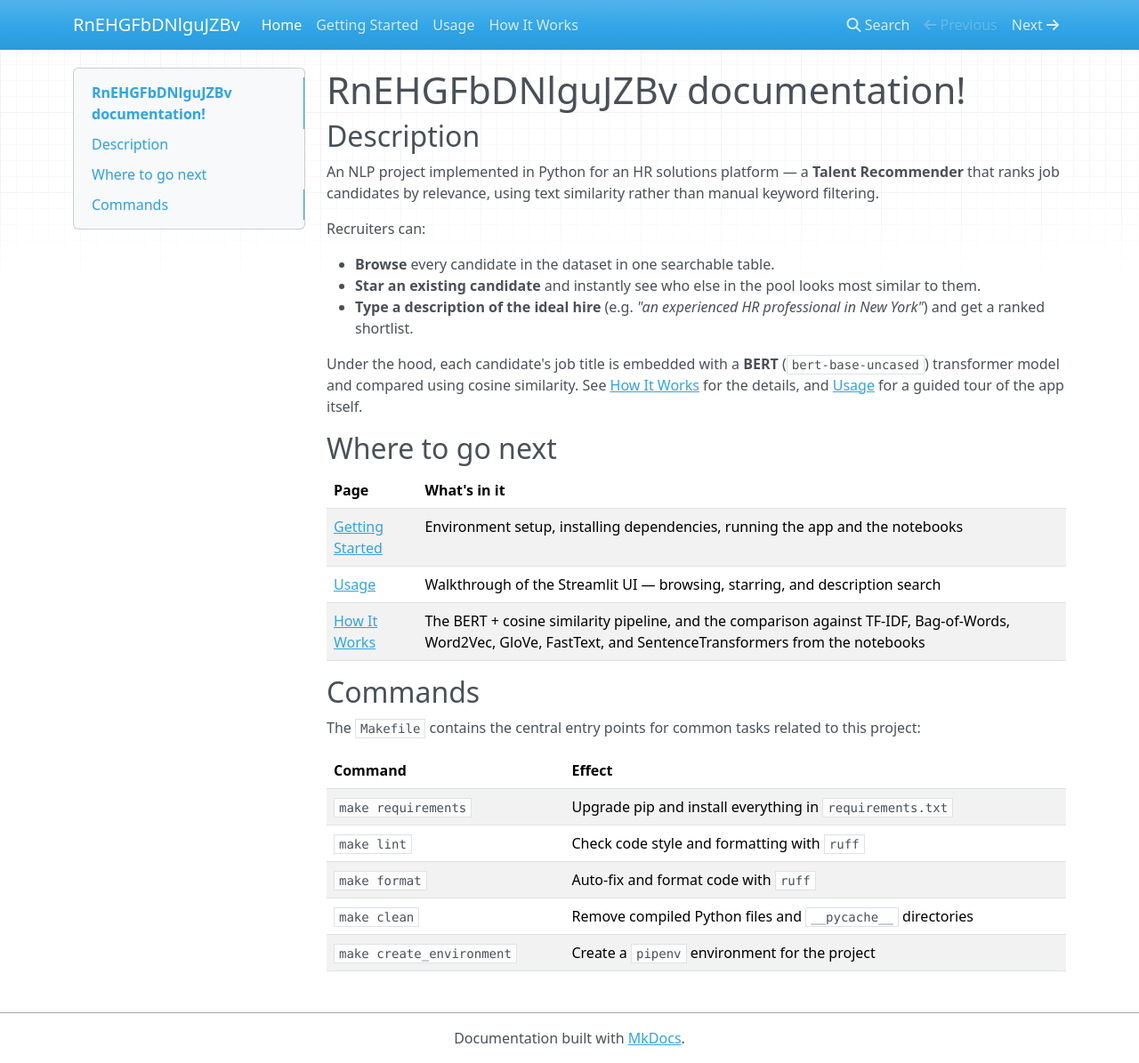
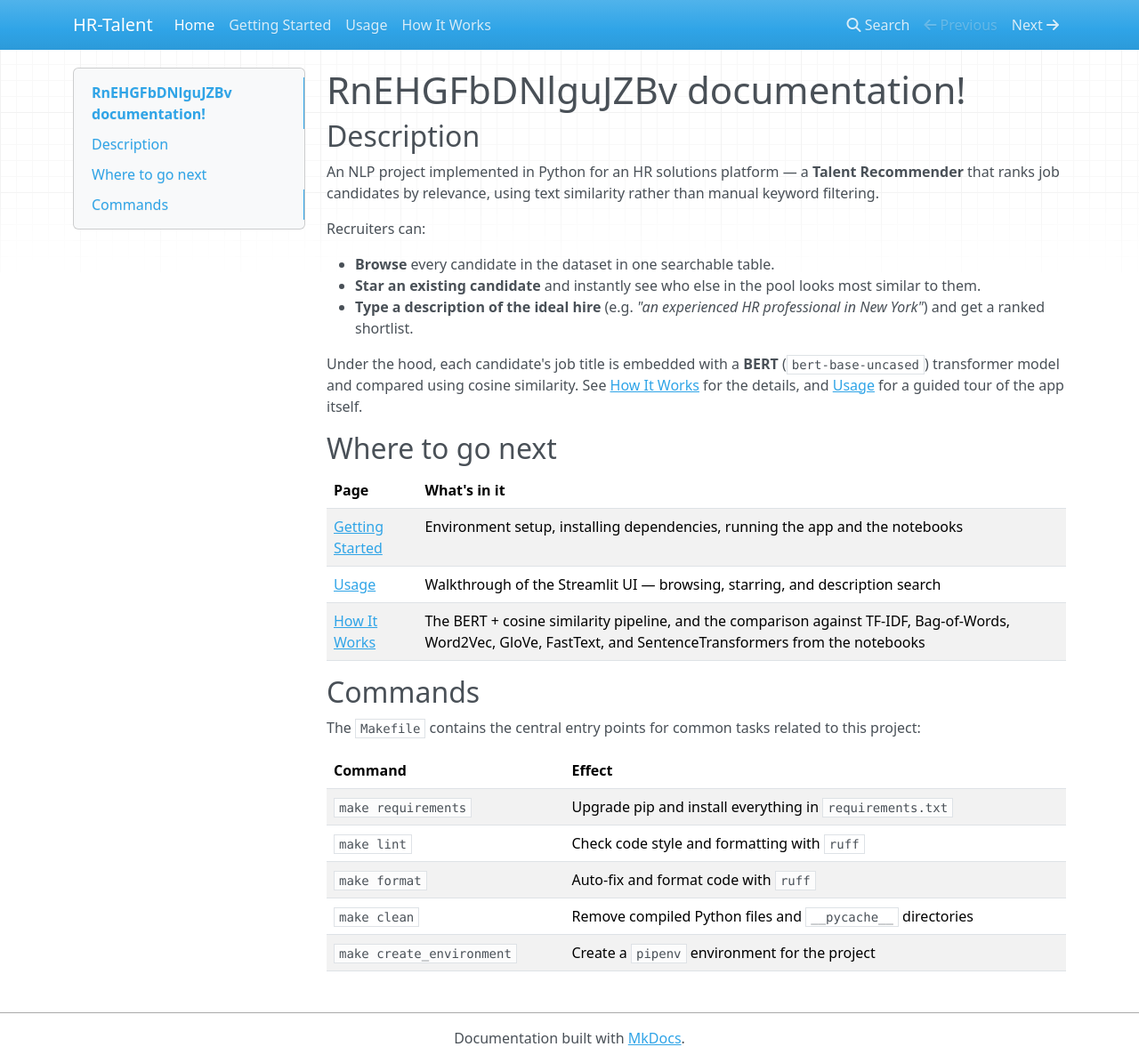
Before and after one commit to cameroncochrane/RnEHGFbDNlguJZBv, an MkDocs documentation site: the page built from docs/docs/index.md, in a window 1280 px wide and 1195 px high. Shown: the whole window at 89% size. Built offline with MkDocs 1.6.1, drawn with Linux system fonts in a browser that asks for light colours; nearby versions of some CDN libraries.

Commit message:
Updated mkdocs and yaml files to reflect repo name change.

```diff
--- a/docs/mkdocs.yml
+++ b/docs/mkdocs.yml
@@ -1,4 +1,4 @@
-site_name: RnEHGFbDNlguJZBv
+site_name: HR-Talent
 site_author: Cameron Cochrane
 
 nav:
```
Also changed, not shown: 1 other file.
